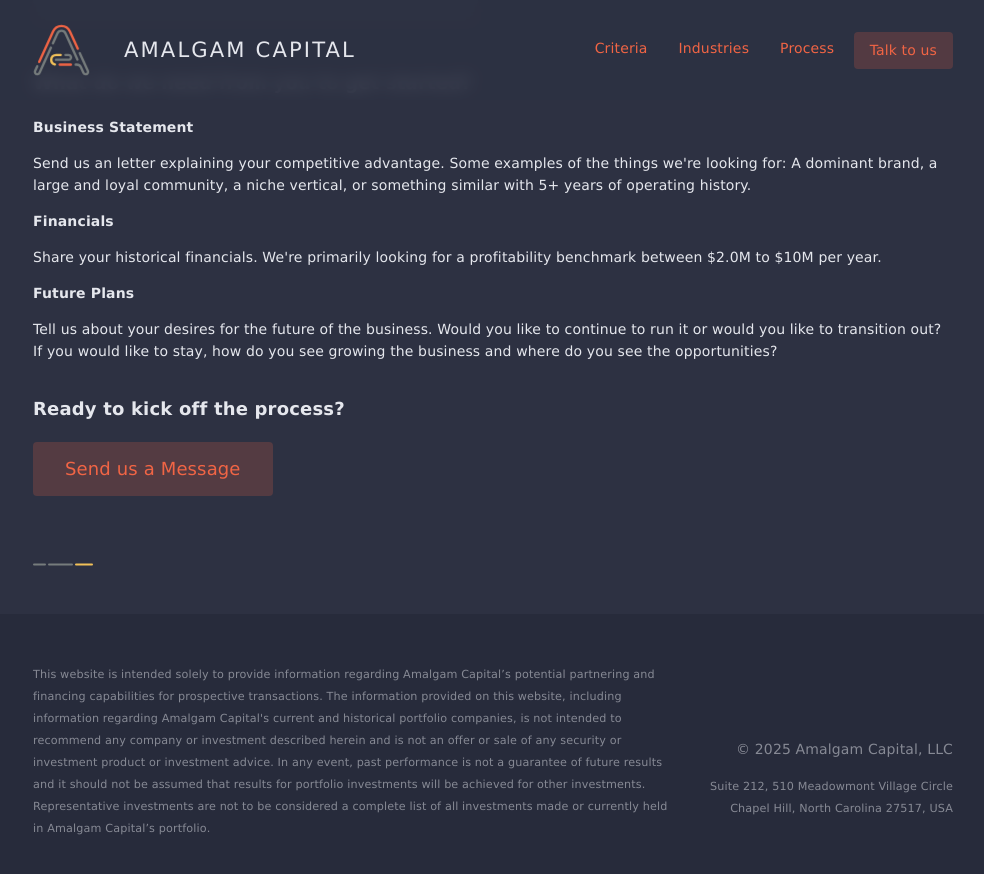
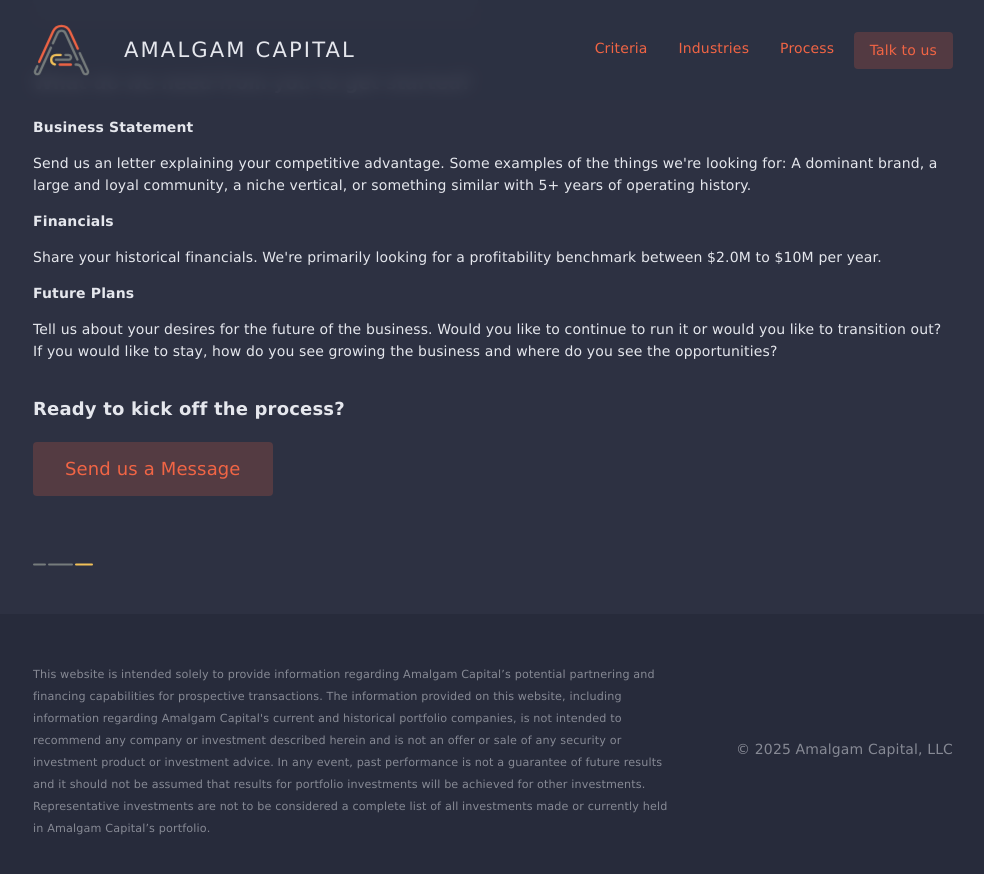
Before and after one commit to amalgam-capital/amalgam-capital.github.io, a Jekyll site: the page built from index.md, in a window 1280 px wide and 900 px high, scrolled down 3602 px. Shown: the top 874 px of the window, without its empty margins (147-1131 px from the left). Built offline with Jekyll 4.4.1, drawn with Linux system fonts in a browser that asks for light colours; some web fonts are replaced.

Commit message:
Update footer.html

```diff
--- a/_includes/footer.html
+++ b/_includes/footer.html
@@ -10,7 +10,7 @@
 					{% include logo.html %}
 				</p>
 				<p>&copy; {{ 'now' | date: "%Y" }} Amalgam Capital, LLC</p>
-				<p><small>Suite 212, 510 Meadowmont Village Circle<br/>Chapel Hill, North Carolina 27517, USA</small></p>
+
 			</div>
 		</div>
 	</div>
```
